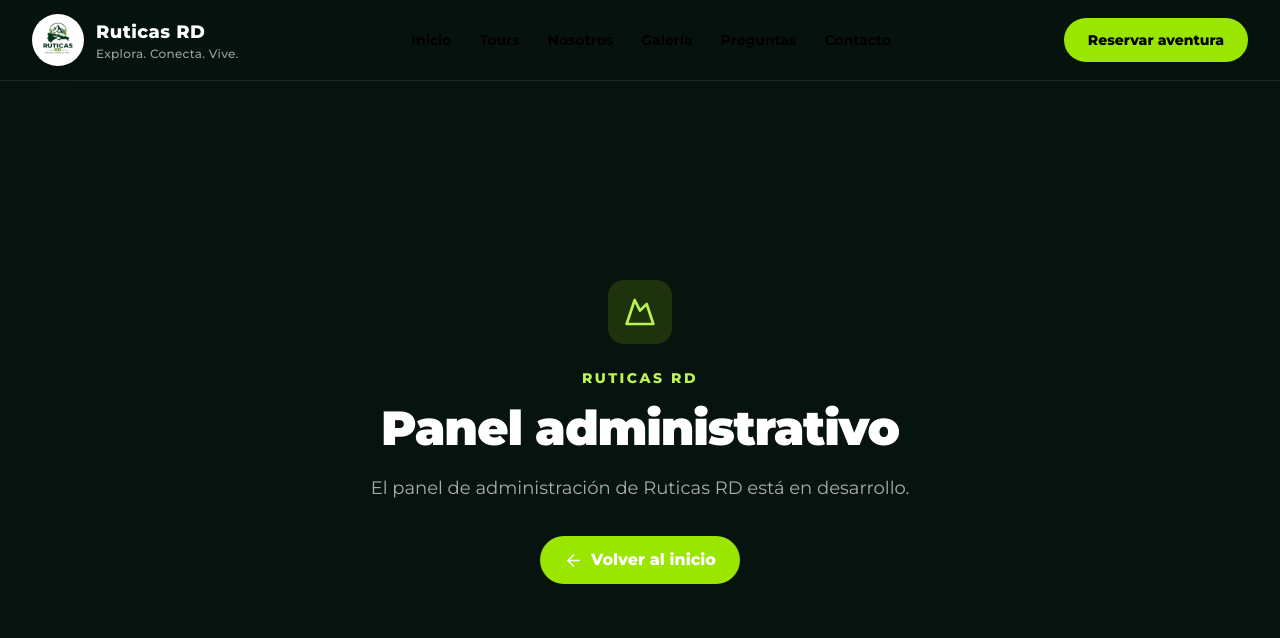
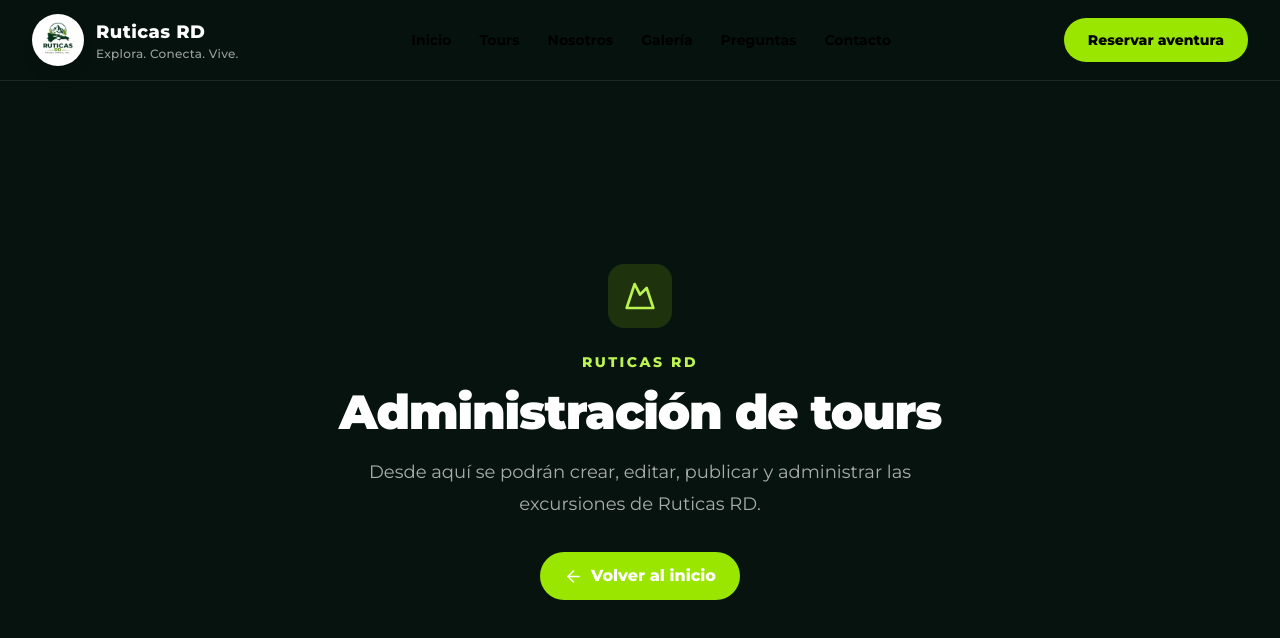
Before and after one commit to Raelvis19/RuticasRD, a Next.js app: page /admin in a window 1280 px wide. Shown: the top 638 px of the page. Built offline with nearby package versions, Linux system fonts and the light colour scheme.

Commit message:
correccion

```diff
--- a/app/admin/page.tsx
+++ b/app/admin/page.tsx
@@ -1,10 +1,10 @@
 import ComingSoonPage from "@/components/ui/ComingSoonPage";
 
-export default function AdminPage() {
+export default function AdminToursPage() {
   return (
     <ComingSoonPage
-      title="Panel administrativo"
-      description="El panel de administración de Ruticas RD está en desarrollo."
+      title="Administración de tours"
+      description="Desde aquí se podrán crear, editar, publicar y administrar las excursiones de Ruticas RD."
     />
   );
 }
```
